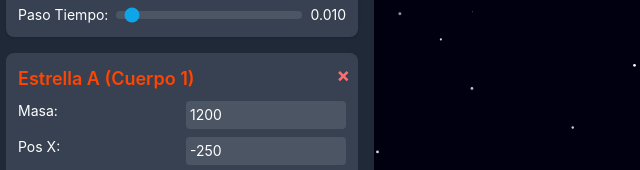
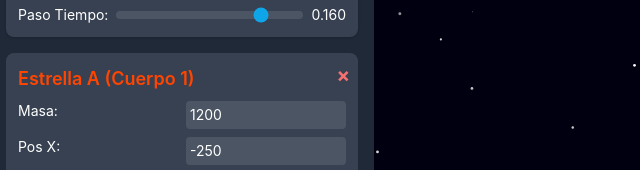
Before and after one commit to onejulian/body-problem, a plain HTML site: page index.html in a window 1280 px wide. Shown: the part 231-401 px from the top of the page, 10-650 px from the left. Drawn offline with nearby package versions, Linux system fonts and the light colour scheme.

Commit message:
Updates default value for timeStep range input
Changes the default value of the timeStep range input from 0.01 to 0.16, aligning it with the displayed initial value. This ensures consistency between the input and its visual representation.

```diff
--- a/index.html
+++ b/index.html
@@ -92,7 +92,7 @@
             </div>
              <div class="flex items-center space-x-2 mt-2">
                 <label for="timeStep" class="text-sm whitespace-nowrap">Paso Tiempo:</label>
-                <input type="range" id="timeStep" min="0.001" max="0.2" step="0.001" value="0.01" class="w-full h-2 bg-gray-600 rounded-lg appearance-none cursor-pointer accent-sky-500">
+                <input type="range" id="timeStep" min="0.001" max="0.2" step="0.001" value="0.16" class="w-full h-2 bg-gray-600 rounded-lg appearance-none cursor-pointer accent-sky-500">
                 <span id="timeStepValue" class="text-sm w-12 text-right">0.160</span>
             </div>
         </div>
```
